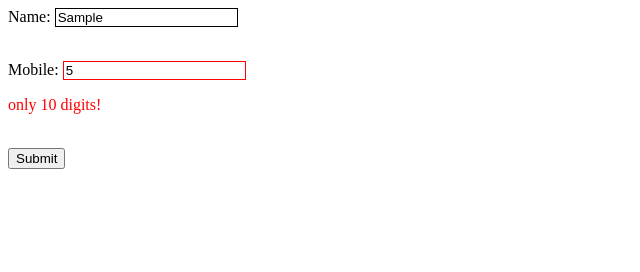
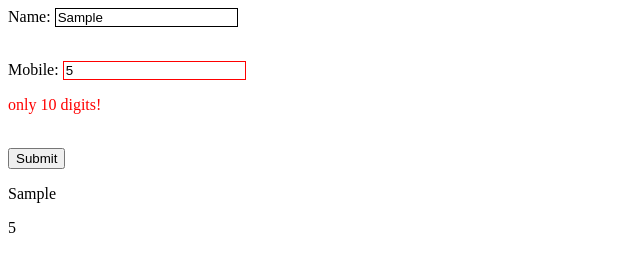
Before and after one commit to 1922Satyamgupta/TESTJAVASCRIPT, a plain HTML site: page src/index.html in a window 1280 px wide. Both pictures are taken after typing "Sample", "5" into the empty fields and a click on the button "Submit". Shown: the full height of the page, 0-640 px from the left. Drawn offline with Linux system fonts and the light colour scheme.

Commit message:
test-complete

```diff
--- a/src/index.html
+++ b/src/index.html
@@ -15,6 +15,8 @@
     <p id="p2" style="color: red;"></p>
     <br />
     <button type="submit" onclick="myFunction()">Submit</button>
+    <p id="txt"></p>
+    <p id="txt1"></p>
   </body>
   <script src="index.js">
   </script>
--- a/src/index.js
+++ b/src/index.js
@@ -20,4 +20,7 @@ function myFunction(){
       document.getElementById("mobile1").style.border= "1px solid red";
       document.getElementById("p2").innerText="only 10 digits!";
     }
+    document.getElementById("txt").innerHTML=name;
+    document.getElementById("txt1").innerHTML=mobile;
+
 }
```
